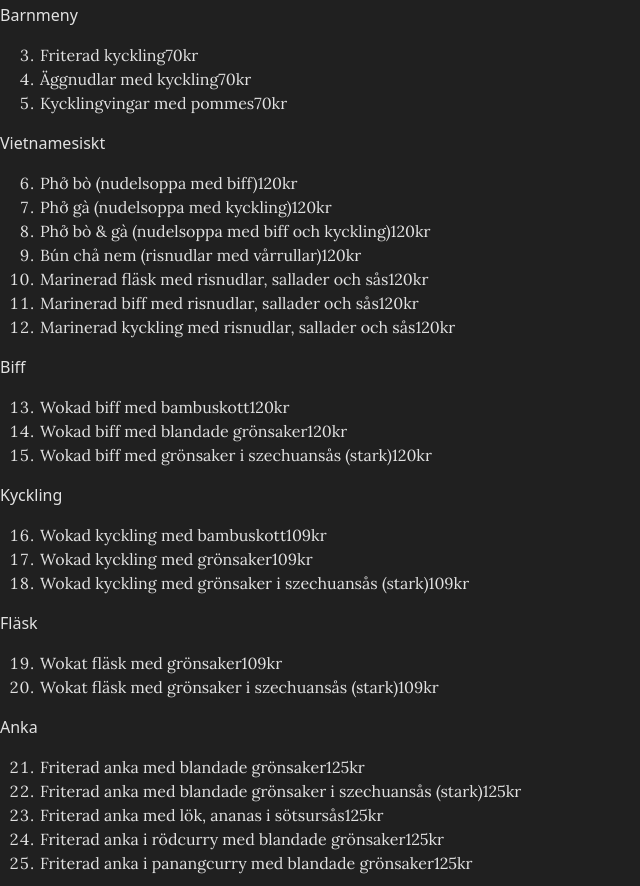
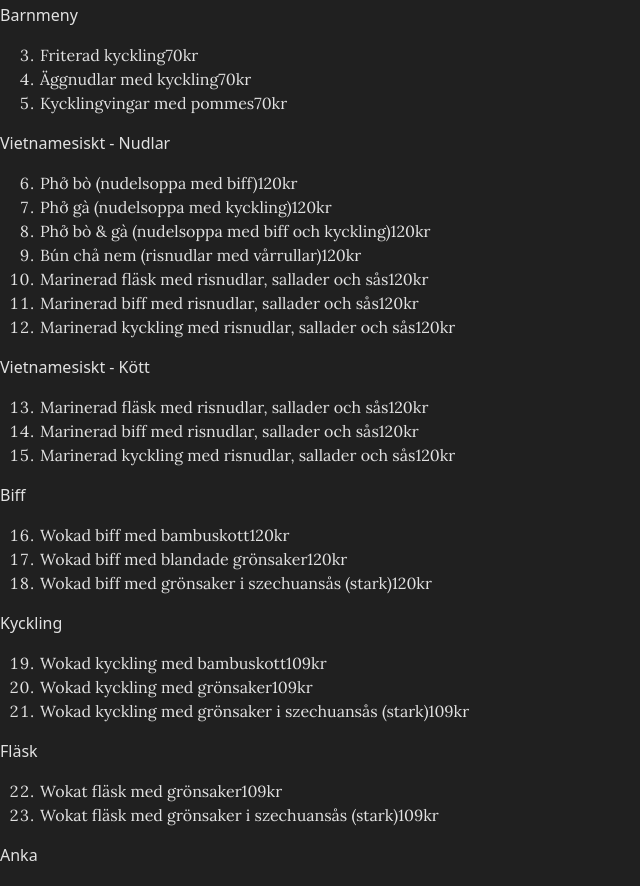
Before and after one commit to Filipc04/vietdh-react, a React (Vite) app: page / in a window 1280 px wide. Shown: the part 2700-3586 px from the top of the page, without its empty margins (0-640 px from the left). Built offline with nearby package versions, Linux system fonts and the light colour scheme.

Commit message:
testuppdelning

```diff
--- a/src/components/dinner-menu/data.ts
+++ b/src/components/dinner-menu/data.ts
@@ -18,12 +18,20 @@ export const dinnerMeals: DinnerMenu[] = [
 		],
 	},
 	{
-		mealCategory: 'Vietnamesiskt',
+		mealCategory: 'Vietnamesiskt - Nudlar',
 		meals: [
 			{ text: 'Phở bò (nudelsoppa med biff)', price: 120 },
 			{ text: 'Phở gà (nudelsoppa med kyckling)', price: 120 },
 			{ text: 'Phở bò & gà (nudelsoppa med biff och kyckling)', price: 120 },
 			{ text: 'Bún chả nem (risnudlar med vårrullar)', price: 120 },
+			{ text: 'Marinerad fläsk med risnudlar, sallader och sås', price: 120 },
+			{ text: 'Marinerad biff med risnudlar, sallader och sås', price: 120 },
+			{ text: 'Marinerad kyckling med risnudlar, sallader och sås', price: 120 },
+		],
+	},
+	{
+		mealCategory: 'Vietnamesiskt - Kött',
+		meals: [
 			{ text: 'Marinerad fläsk med risnudlar, sallader och sås', price: 120 },
 			{ text: 'Marinerad biff med risnudlar, sallader och sås', price: 120 },
 			{ text: 'Marinerad kyckling med risnudlar, sallader och sås', price: 120 },
```
